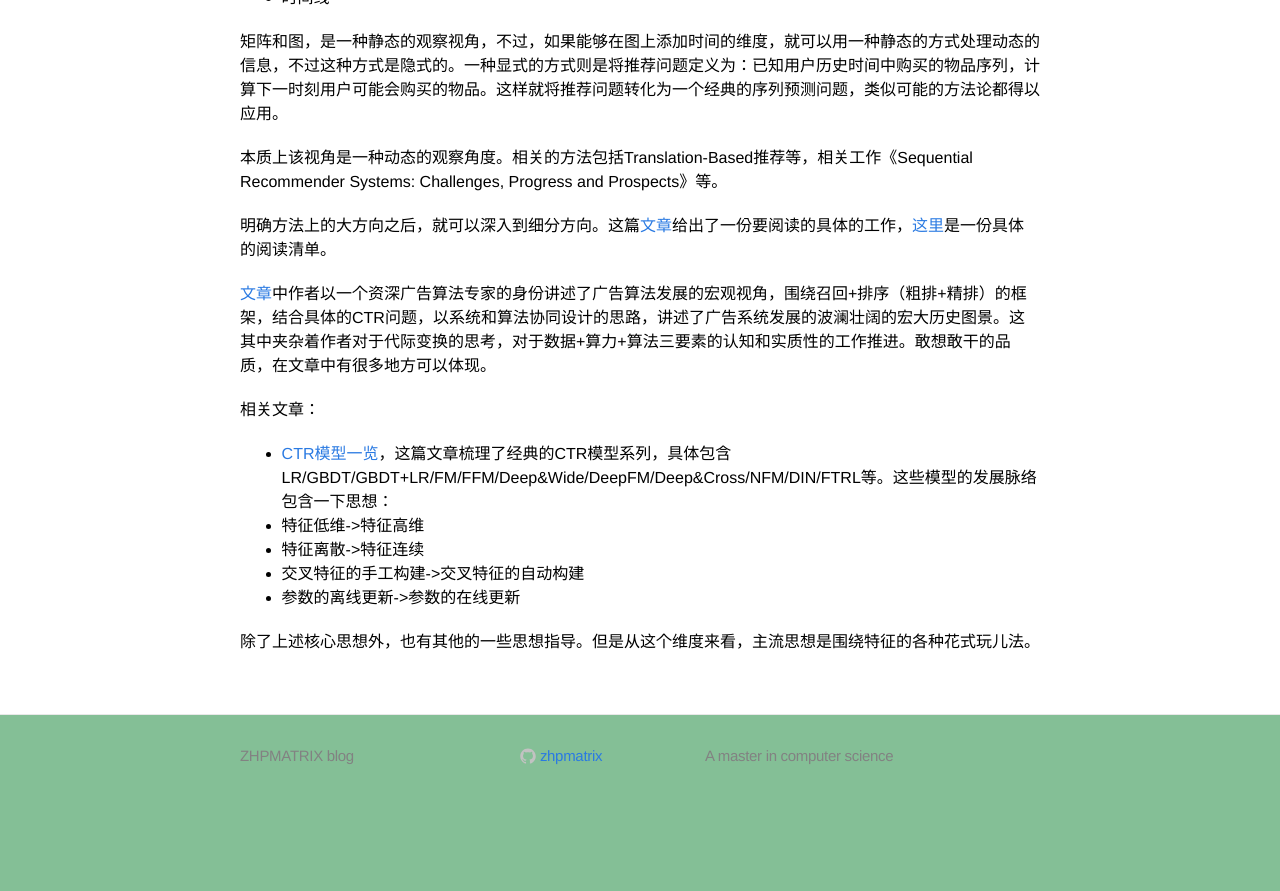
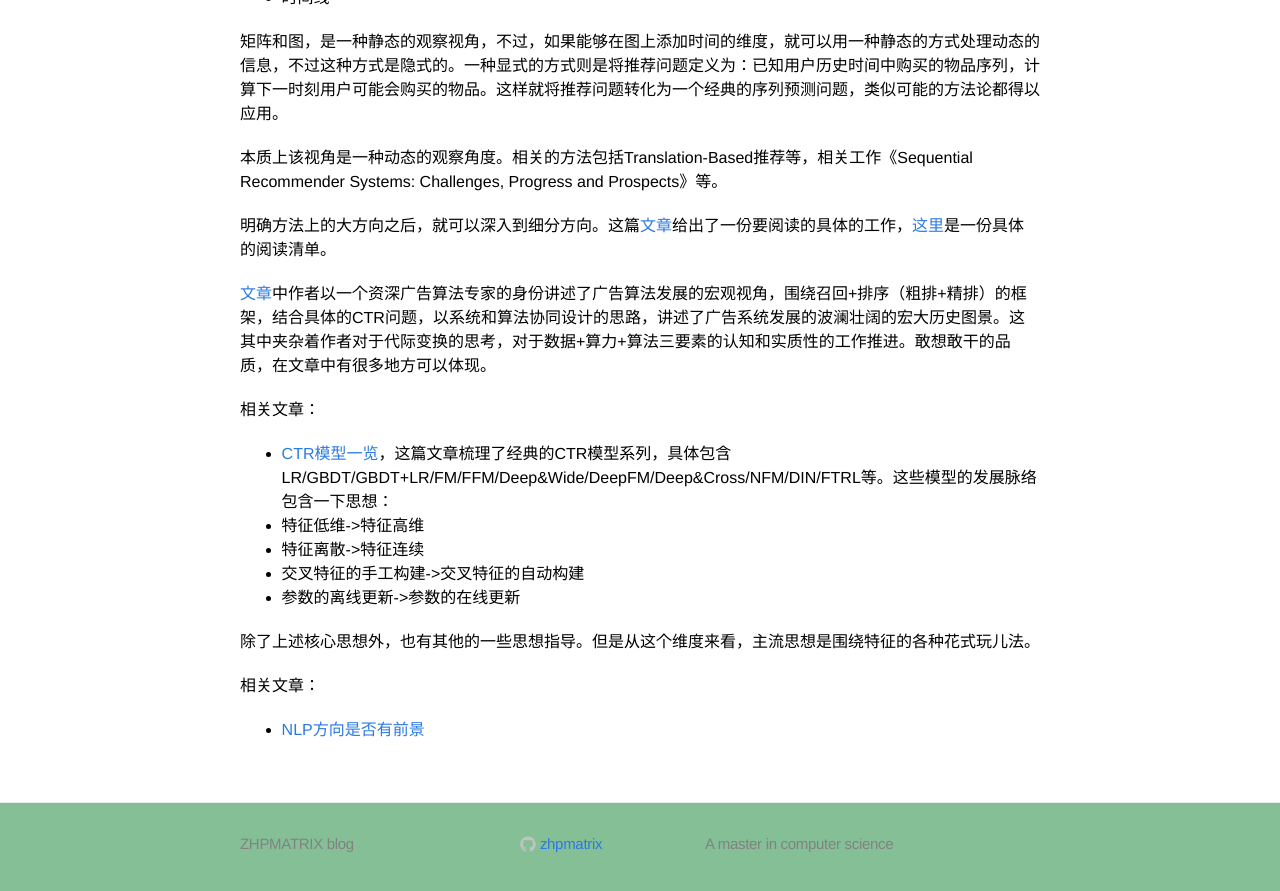
Before and after one commit to zhpmatrix/zhpmatrix.github.io, a Jekyll site: the page built from _posts/2021-10-16-rec-sys.md, in a window 1280 px wide and 900 px high, scrolled down 874 px. Shown: the top 891 px of the window. Built offline with Jekyll 4.4.1, drawn with Linux system fonts in a browser that asks for light colours; comment, search, counter and statistics services are not loaded; before the commit the page ends 1686 px from its top, so only the background shows below that.

Commit message:
update blog

```diff
--- a/_posts/2021-10-16-rec-sys.md
+++ b/_posts/2021-10-16-rec-sys.md
@@ -41,3 +41,7 @@ mathjax: true
  + 参数的离线更新->参数的在线更新
 
 除了上述核心思想外，也有其他的一些思想指导。但是从这个维度来看，主流思想是围绕特征的各种花式玩儿法。
+
+相关文章：
+
++ [NLP方向是否有前景](https://zhuanlan.zhihu.com/p/418943291)
```
